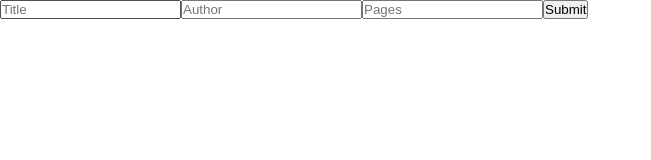
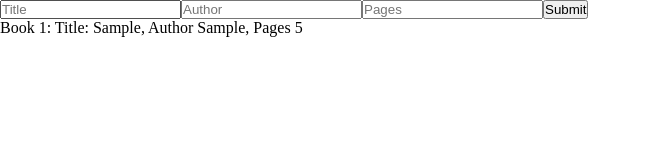
Before and after one commit to halsschmerzen/library-app, a plain HTML site: page index.html in a window 1280 px wide. Both pictures are taken after typing "Sample", "Sample", "5" into the empty fields and a click on the button "Submit". Shown: the whole page, without its empty margins (0-651 px from the left). Drawn offline with Linux system fonts and the light colour scheme.

Commit message:
Added basic functionality for the library, needs improvement, and styling

```diff
--- a/dom.js
+++ b/dom.js
@@ -4,7 +4,22 @@ function Book(title, author, pages) {
     this.title = title;
     this.author = author;
     this.pages = pages;
+
+    this.info = function() {
+        return `Title: ${title}, Author ${author}, Pages ${pages}`;
+    }
 }
+
+function printBooks() {
+    const bookContainer = document.getElementById("book-container");
+    bookContainer.innerHTML = "";
+    myLibrary.forEach((book, index) => {
+        const bookInfo = document.createElement("div");
+        bookInfo.textContent = `Book ${index + 1}: ${book.info()}`;
+        bookContainer.appendChild(bookInfo);
+    });
+}
+
 
 function createInputFields() {
     const mainContainer = document.getElementById("container");
@@ -44,7 +59,7 @@ function createInputFields() {
             inputName.value = "";
             inputAuthor.value = "";
             inputPages.value = "";
-
+            printBooks();
         } else {
             console.log("not all fields are filled!")
         }
@@ -60,3 +75,4 @@ function addBookToLibrary(title, author, pages) {
 }
 
 createInputFields();
+printBooks();
--- a/index.html
+++ b/index.html
@@ -11,6 +11,8 @@
     <div id="container">
 
     </div>
+
+    <div id="book-container"></div>
     <script src="dom.js"></script>
 
 
```
Also changed, not shown: style.css (line endings or trailing spaces).
